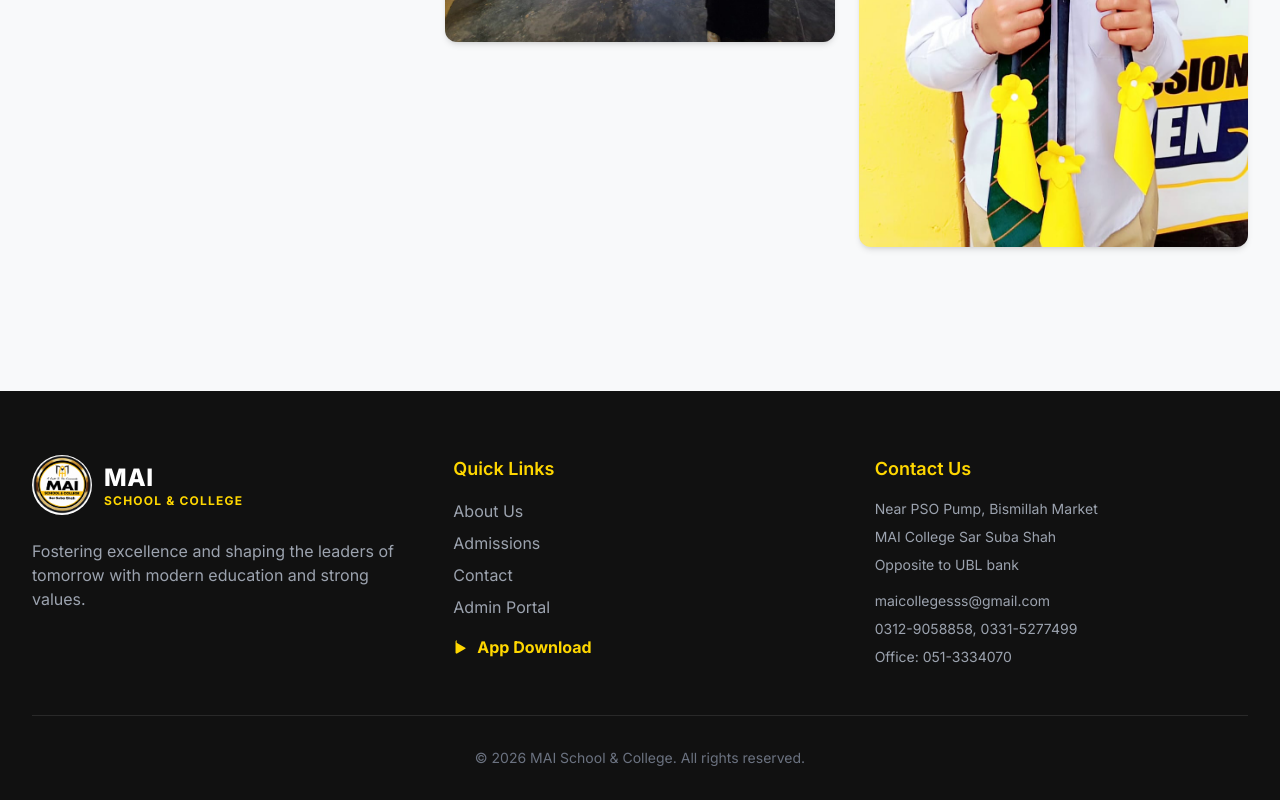
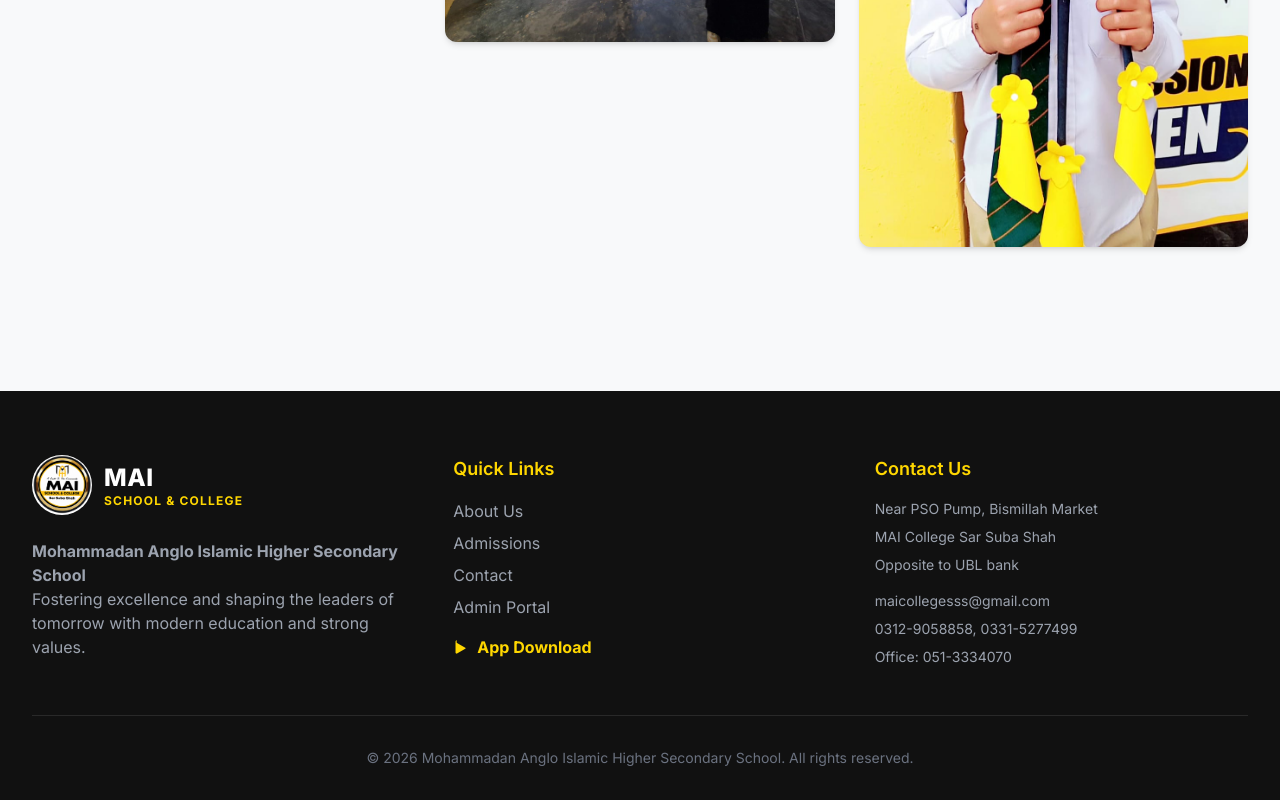
Before and after one commit to MuhammadSaqib125/MAI-school-college-website, a Next.js app: page /about in a window 1280 px wide. Shown: the part 2351-3151 px from the top of the page. Built offline with nearby package versions, Linux system fonts and the light colour scheme; no server answers; the database is empty.

Commit message:
name updated

```diff
--- a/src/app/page.tsx
+++ b/src/app/page.tsx
@@ -23,7 +23,10 @@ export default async function Home() {
             priority
           />
         </div>
-        <div className="relative z-10 text-center px-4 max-w-4xl mx-auto">
+        <div className="relative z-10 text-center px-4 max-w-5xl mx-auto">
+          <div className="inline-block mb-8 border border-school-yellow/30 bg-black/40 backdrop-blur-md px-6 md:px-8 py-2.5 rounded-full shadow-2xl">
+            <h2 className="text-school-yellow uppercase tracking-[0.2em] md:tracking-[0.3em] font-bold text-xs md:text-sm m-0">Mohammadan Anglo Islamic Higher Secondary School</h2>
+          </div>
           <h1 className="text-5xl md:text-7xl font-extrabold text-white mb-6 drop-shadow-lg">
             Empowering the Next Generation
           </h1>
--- a/src/components/Footer.tsx
+++ b/src/components/Footer.tsx
@@ -15,7 +15,8 @@ export default function Footer() {
                 <span className="text-xs font-bold text-school-yellow leading-tight uppercase tracking-widest">School & College</span>
               </div>
             </div>
-            <p className="text-gray-400">
+            <p className="text-gray-400 mt-2">
+              <strong>Mohammadan Anglo Islamic Higher Secondary School</strong><br/>
               Fostering excellence and shaping the leaders of tomorrow with modern education and strong values.
             </p>
           </div>
@@ -42,7 +43,7 @@ export default function Footer() {
           </div>
         </div>
         <div className="mt-8 text-center text-gray-500 text-sm">
-          &copy; {new Date().getFullYear()} MAI School & College. All rights reserved.
+          &copy; {new Date().getFullYear()} Mohammadan Anglo Islamic Higher Secondary School. All rights reserved.
         </div>
       </div>
 
```
